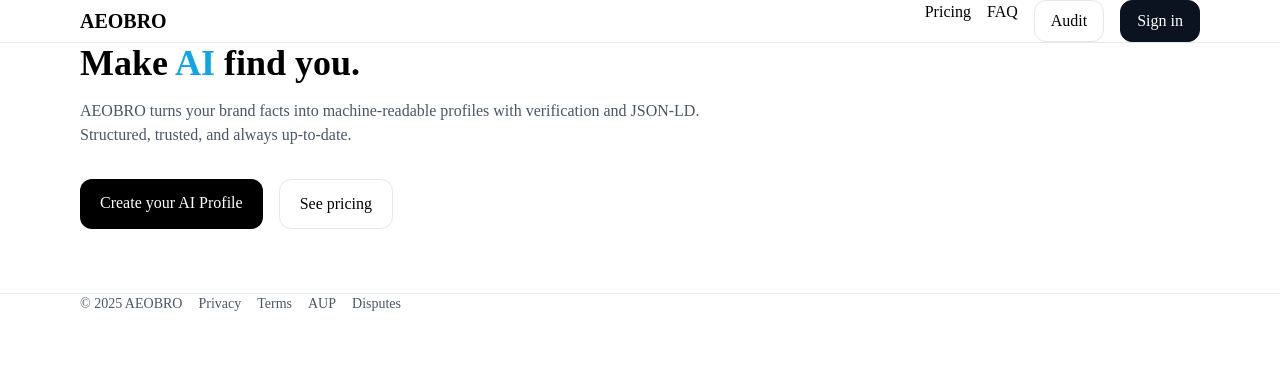
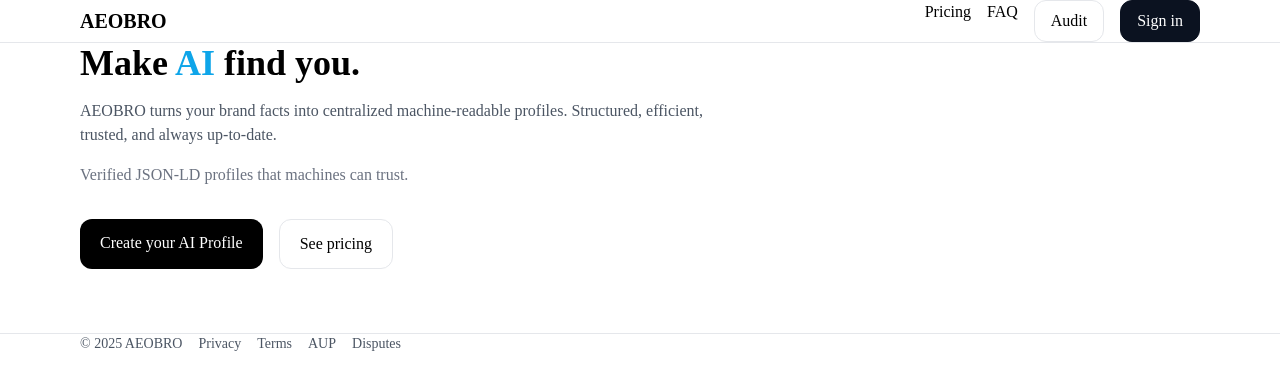
Before and after one commit to NewguyMMM/aeobro, a Next.js app: page / in a window 1280 px wide. Shown: the top 390 px of the page. Built offline with nearby package versions, Linux system fonts and the light colour scheme.

Commit message:
Update page.tsx

```diff
--- a/app/page.tsx
+++ b/app/page.tsx
@@ -4,9 +4,16 @@ export default function Home() {
       <h1 className="text-4xl font-bold mb-4">
         Make <span className="text-sky-500">AI</span> find you.
       </h1>
-      <p className="text-gray-600 mb-8 max-w-2xl">
-        AEOBRO turns your brand facts into machine-readable profiles with
-        verification and JSON-LD. Structured, trusted, and always up-to-date.
+
+      {/* Main tagline */}
+      <p className="text-gray-600 mb-4 max-w-2xl">
+        AEOBRO turns your brand facts into centralized machine-readable profiles.
+        Structured, efficient, trusted, and always up-to-date.
+      </p>
+
+      {/* Secondary credibility booster */}
+      <p className="text-gray-500 mb-8 max-w-2xl">
+        Verified JSON-LD profiles that machines can trust.
       </p>
 
       <div className="flex gap-4">
```
